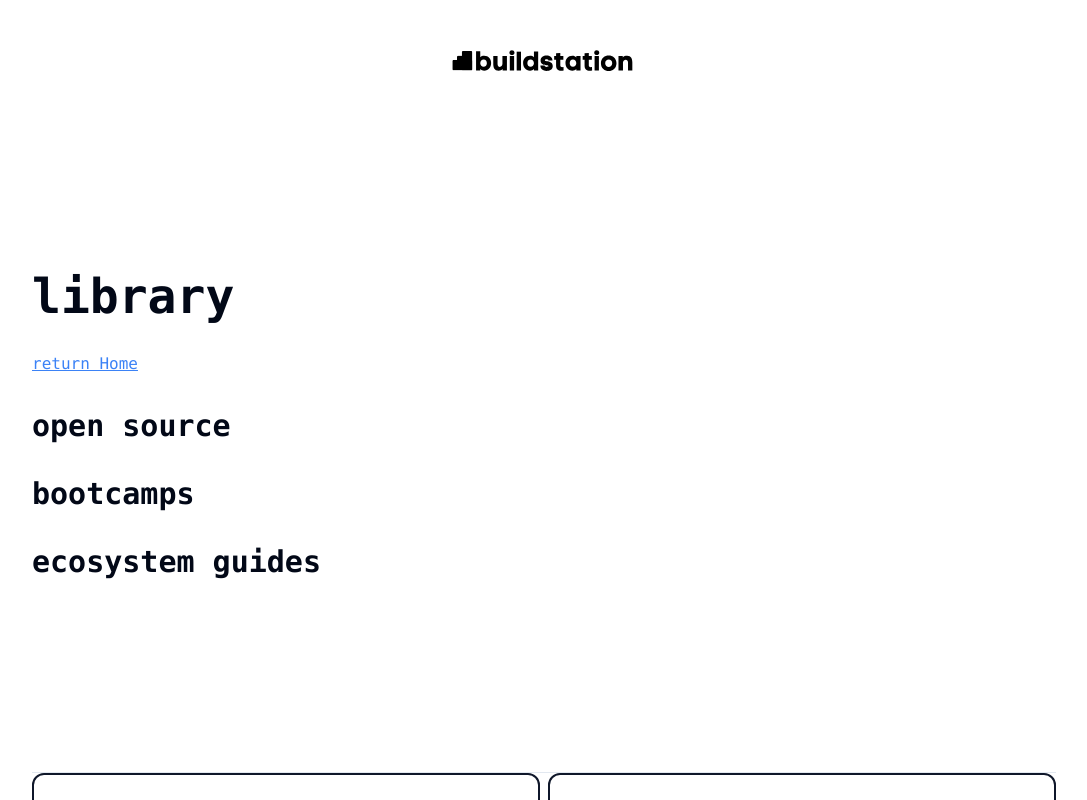
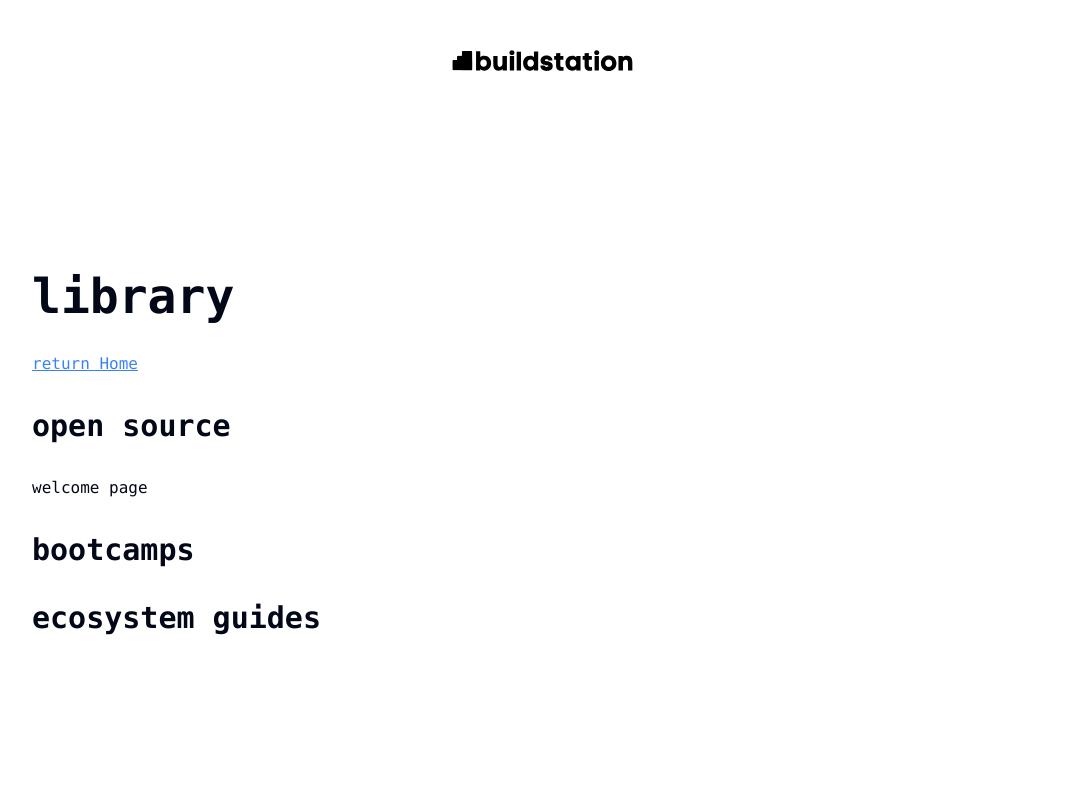
Before and after one commit to buildstationorg/buildstation, a Next.js app: page /library in a window 1280 px wide. Shown: the top 800 px of the page, without its empty margins (96-1183 px from the left). Built offline with nearby package versions, Linux system fonts and the light colour scheme.

Commit message:
library update

```diff
--- a/app/library/page.tsx
+++ b/app/library/page.tsx
@@ -35,41 +35,28 @@
 const libraryCategories = [
   {
     id: 1,
+    slug: 'opensource',
     title: 'open source',
-    description: 'explore our open source projects and contribute to the global hacker movement',
-    href: '/open-source',
   },
   {
     id: 2,
+    slug: 'bootcamps',
     title: 'bootcamps',
-    description: 'join our bootcamps and learn from the best hackers in the world',
-    href: '/bootcamps',
   },
   {
     id: 3,
+    slug: 'ecosystem-guides',
     title: 'ecosystem guides',
-    description: 'learn how to build and grow your own hacker ecosystem',
-    href: '/ecosystem-guides',
   },
 ]
 
 const libraryPosts = [
   {
-    title: 'buildstation open source projects',
-    description: 'explore our open source projects and contribute to the global hacker movement',
-    href: '/open-source',
-  },
-  {
-    title: 'buildstation bootcamps',
-    description: 'join our bootcamps and learn from the best hackers in the world',
-    href: '/bootcamps',
-  },
-  {
-    title: 'buildstation ecosystem guides',
-    description: 'learn how to build and grow your own hacker ecosystem',
-    href: '/ecosystem-guides',
-  },
-
+    id: 1,
+    title: 'welcome page',
+    slug: '/posts',
+    category: 'opensource'
+  }
 ]
 
 export default function Page() {
@@ -80,7 +67,14 @@
       <div className="flex flex-col gap-8">
         {
           libraryCategories.map((category) => (
-            <h2 key={category.id} className="text-xl md:text-3xl font-semibold">{category.title}</h2>
+            <>
+              <h2 key={category.id} className="text-xl md:text-3xl font-semibold">{category.title}</h2>
+              {
+                libraryPosts.filter((post) => post.category === category.slug).map((post) => (
+                   <Link key={post.id} href={post.slug}>{post.title}</Link>
+                ))
+              }
+            </>
           ))
         }
       </div>
```
